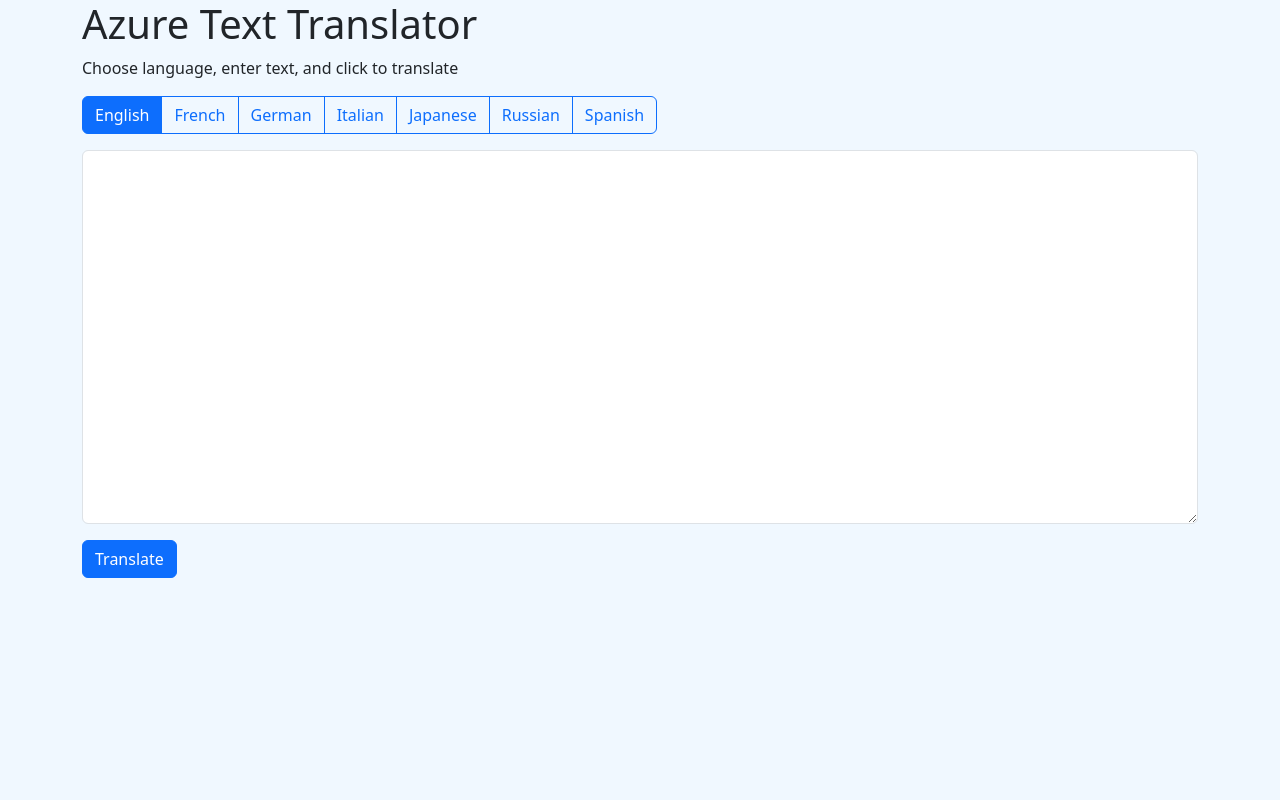
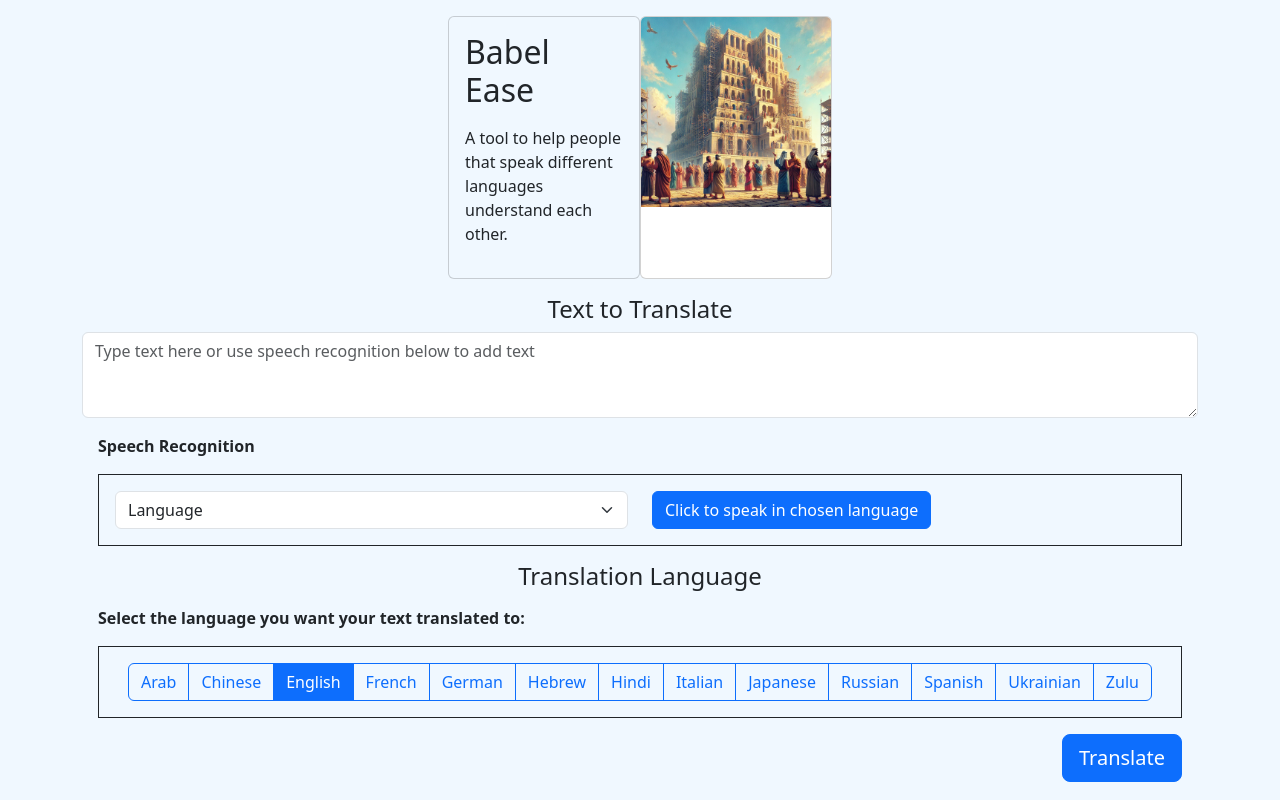
Before and after one commit to rebeccapeltz/FlaskTranslation, a Flask app: page / in a window 1280 px wide. Run offline with Flask 3, Linux system fonts and the light colour scheme.

Commit message:
add speech recongnition

```diff
--- a/app.py
+++ b/app.py
@@ -1,140 +1,204 @@
-from flask import Flask, render_template, request
+from flask import Flask, render_template, request, send_file, jsonify
 import requests
 import time
+import azure.cognitiveservices.speech as speechsdk
 
 # Importing the required libraries
 import os
-import uuid
-import json
 from dotenv import load_dotenv
 from requests import HTTPError
 
 load_dotenv()
+# Load the values from .env
+key = os.environ.get("TRANSLATOR_KEY")
+endpoint = os.environ.get("TEXT_TRANSLATION_ENDPOINT")
+region = os.environ.get('LOCATION')
+speechKey = os.environ.get('SPEECH_KEY')
 
 app = Flask(__name__)
+app.config['TEMPLATES_AUTO_RELOAD'] = True
 
-languages = {"en":"English","fr":"French","de":"German","it":"Italian","ja":"Japanese","ru":"Russian","es":"Spanish"}
+languages = {"ar": "Arab", "zh": "Chinese", \
+             "en": "English", "fr": "French", "de": "German", \
+             "he": "Hebrew", "it": "Italian", "ja": "Japanese", "ru": "Russian", \
+             "es": "Spanish", "uk": "Ukraine", "zu": "Zulu", "hi": "Hindi"}
 
 
 @app.context_processor
 def inject_now():
     return {'now': lambda: str(int(time.time()))}
 
+
 def index_get():
     return render_template('index.html')
 
+
 def index_post():
-	# Read the values from the form
-	text_to_translate = request.form['text']
-	if 'language' not in request.form:
-		print('Error: language not found')
-	print('before target language')
-	target_language_code = request.form.get('language')
-	print('target language',target_language_code)
+    # Read the values from the form
+    text_to_translate = request.form['text']
+    if 'language' not in request.form:
+        print('Error: language not found')
+    print('before target language')
+    target_language_code = request.form.get('language')
+    print('target language', target_language_code)
 
-	# Load the values from .env
-	key = os.environ.get("TRANSLATOR_KEY")
-	endpoint = os.environ.get("TEXT_TRANSLATION_ENDPOINT")
-	region = os.environ.get('LOCATION')
+    # Construct the request headers and body
+    headers = {
+        "Ocp-Apim-Subscription-Key": key,
+        "Content-Type": "application/json",
+        "Ocp-Apim-Subscription-Region": region  # Replace with your region, e.g., "westus"
+    }
 
-	# Construct the request headers and body
-	headers = {
-		"Ocp-Apim-Subscription-Key": key,
-		"Content-Type": "application/json",
-		"Ocp-Apim-Subscription-Region": region  # Replace with your region, e.g., "westus"
-	}
+    body = [{
+        "text": text_to_translate
+    }]
 
-	body = [{
-		"text": text_to_translate
-	}]
+    try:
+        # Make the request
+        response = requests.post(endpoint, headers=headers, json=body, params={"to": target_language_code})
+        json_response = response.json()
+        print("json response", json_response)
 
-	try:
-		# Make the request
-		response = requests.post(endpoint, headers=headers, json=body, params={"to": target_language_code})
-		json_response = response.json()
-		print(json_response)
-		translated_text = json_response[0]['translations'][0]['text']
-		print(f"Translated text: {translated_text}")
+        print("json response 0", json_response[0])
+        print("json response 1", json_response[1])
 
-		detected_language = json_response[0].detectedLanguage.language
-		print('after detected language')
-		print(f'detected_language: {detected_language}')
-		detected_language_score = json_response[0].detectedLanguage.score
-		print(f'detected_language_score {detected_language_score}')
+        translated_text = json_response[0]['translations'][0]['text']
+        print(f"Translated text: {translated_text}")
+        print(f"Detected language: ", json_response[0])
+        detected_language = json_response[0].detectedLanguage.language
+        print('after detected language')
+        print(f'detected_language: {detected_language}')
+        detected_language_score = json_response[0].detectedLanguage.score
+        print(f'detected_language_score {detected_language_score}')
+
+        # Call render template, passing the translated text,
+        # original text, and target language to the template
+        return render_template(
+            'results.html',
+            translated_text=translated_text,
+            text_to_translate=text_to_translate,
+            target_language_code=target_language_code,
+            detected_language=detected_language,
+            detected_language_score=detected_language_score
+        )
+    except HTTPError as exception:
+        if exception.error is not None:
+            print(f"Error Code: {exception.error.code}")
+            print(f"Message: {exception.error.message}")
 
 
-		# Call render template, passing the translated text,
-		# original text, and target language to the template
-		return render_template(
-		'results.html',
-			translated_text=translated_text,
-			text_to_translate=text_to_translate,
-			target_language_code=target_language_code,
-			detected_language=detected_language,
-			detected_language_score=detected_language_score
-		)
-	except HTTPError as exception:
-		if exception.error is not None:
-			print(f"Error Code: {exception.error.code}")
-			print(f"Message: {exception.error.message}")
+@app.route("/", methods=["GET", "POST"])
+def index():
+    if request.method == 'POST':
+        # Read the values from the form
+        text_to_translate = request.form['text']
+        print(text_to_translate)
+        target_language_code = request.form['language']
+        print(target_language_code)
 
-@app.route("/", methods=["GET","POST"])
-def index():
-	if request.method == 'POST':
-		# Read the values from the form
-		text_to_translate = request.form['text']
-		print(text_to_translate)
-		target_language_code = request.form['language']
-		print(target_language_code)
+        # Load the values from .env
+        key = os.getenv("TRANSLATOR_KEY")
+        endpoint = os.getenv("TEXT_TRANSLATION_ENDPOINT")
+        location = os.getenv('LOCATION')
 
-		# Load the values from .env
-		key = os.getenv("TRANSLATOR_KEY")
-		endpoint = os.getenv("TEXT_TRANSLATION_ENDPOINT")
-		location = os.getenv('LOCATION')
+        # Set up the header information
+        headers = {
+            'Ocp-Apim-Subscription-Key': key,
+            'Ocp-Apim-Subscription-Region': location,
+            'Content-type': 'application/json'
+        }
 
-		# Set up the header information
-		headers = {
-			'Ocp-Apim-Subscription-Key': key,
-			'Ocp-Apim-Subscription-Region': location,
-			'Content-type': 'application/json'
-		}
+        # Create the body of the request with the text to be
+        # translated
+        body = [{'text': text_to_translate}]
+        print('body', body)
 
-		# Create the body of the request with the text to be
-		# translated
-		body = [{'text': text_to_translate}]
-		# print('body', body)
+        # Make the call using post
+        response = requests.post(endpoint, headers=headers, json=body, params={"to": target_language_code})
 
-		# Make the call using post
-		response = requests.post(endpoint, headers=headers, json=body, params={"to": target_language_code})
+        # Check the response
+        if response.status_code == 200:
+            json_response = response.json()
 
-		# Check the response
-		if response.status_code == 200:
-			json_response = response.json()
+            print(json_response)
 
-			print(json_response)
+            translated_text = json_response[0]['translations'][0]['text']
+            print(f"Translated text: {translated_text}")
 
-			translated_text = json_response[0]['translations'][0]['text']
-			print(f"Translated text: {translated_text}")
+            detected_language_code = json_response[0]['detectedLanguage']['language']
+            detected_language_score = json_response[0]['detectedLanguage']['score']
+            print("detected", detected_language_code, detected_language_score)
 
-			detected_language_code = json_response[0]['detectedLanguage']['language']
-			detected_language_score = json_response[0]['detectedLanguage']['score']
-			print(detected_language_code, detected_language_score)
+            return render_template(
+                'results.html',
+                translated_text=translated_text,
+                text_to_translate=text_to_translate,
+                target_language_code=target_language_code,
+                detected_language_code=detected_language_code,
+                target_language=languages[target_language_code],
+                detected_language=languages[detected_language_code],
+                detected_language_score=detected_language_score
+            )
+        else:
+            print(f"Error Code: {response.status_code}")
+            print(f"Message: {response.text}")
+    else:
+        return render_template('index.html')
 
-			return render_template(
-				'results.html',
-				translated_text=translated_text,
-				text_to_translate=text_to_translate,
-				target_language_code=target_language_code,
-				detected_language_code=detected_language_code,
-				target_language=languages[target_language_code],
-				detected_language=languages[detected_language_code],
-				detected_language_score=detected_language_score
-			)
-		else:
-			print(f"Error Code: {response.status_code}")
-			print(f"Message: {response.text}")
-	else:
-		return render_template('index.html')
+
+def generate_speech(text, language):
+    region = os.environ.get('LOCATION')
+    speechKey = os.environ.get('SPEECH_KEY')
+    speech_config = speechsdk.SpeechConfig(subscription=speechKey, region=region)
+    speech_config.speech_synthesis_voice_name = language
+    synthesizer = speechsdk.SpeechSynthesizer(speech_config=speech_config)
+
+    result = synthesizer.speak_text_async(text).get()
+    if result.reason == speechsdk.ResultReason.SynthesizingAudioCompleted:
+        audio_filename = "output.wav"
+        with open(audio_filename, "wb") as audio_file:
+            audio_file.write(result.audio_data)
+        return audio_filename
+    else:
+        raise Exception("Speech synthesis failed")
+
+
+@app.route('/synthesize', methods=['POST'])
+def synthesize():
+    data = request.json
+    text = data['text']
+    language = data['language']
+    try:
+        audio_filename = generate_speech(text, language)
+        return send_file(audio_filename, as_attachment=True, mimetype="audio/wav")
+    except Exception as e:
+        return str(e), 500
+
+
+@app.route('/start_recognition', methods=['GET'])
+def start_recognition():
+    print("start recognition")
+    language_code = request.args.get("language_code")
+    print("language code:", language_code)
+    speech_config = speechsdk.SpeechConfig(subscription=speechKey, region=region)
+    source_language_config = speechsdk.languageconfig.SourceLanguageConfig(language_code)
+    audio_config = speechsdk.audio.AudioConfig(use_default_microphone=True)
+    speech_recognizer = speechsdk.SpeechRecognizer(speech_config=speech_config,
+                                                   source_language_config=source_language_config,
+                                                   audio_config=audio_config)
+    speech_recognition_result = speech_recognizer.recognize_once_async().get()
+    print("speech result", speech_recognition_result)
+    print("result text", speech_recognition_result.text)
+
+    if speech_recognition_result.reason == speechsdk.ResultReason.RecognizedSpeech:
+        print("RecognizedSpeech")
+        return jsonify({'text': speech_recognition_result.text})
+    elif speech_recognition_result.reason == speechsdk.ResultReason.NoMatch:
+        print("No Match")
+        return jsonify({'text': 'No speech could be recognized'})
+    else:
+        print("Cancelled")
+        return jsonify({'text': 'Speech recognition canceled'})
 
 
 if __name__ == '__main__':
--- a/requirements.txt
+++ b/requirements.txt
@@ -3,3 +3,4 @@
 requests
 python-dotenv
 azure-ai-translation-text
+azure-cognitiveservices-speech
--- a/static/js/speech.js
+++ /dev/null
@@ -1,4 +0,0 @@
- if /Mobi|Android|iPhone|iPad|iPod/i.test(userAgent) {
-    document.querySelector('#speakOriginal').style.display = 'none';
-    document.querySelector('#speakTranslated').style.display = 'none';
- }
--- /dev/null
+++ b/static/js/speechRecognition.js
@@ -0,0 +1,58 @@
+document.addEventListener('DOMContentLoaded', (event) => {
+    document.querySelector("#speakInput").addEventListener("click", startRecognition);
+});
+
+function startRecognition(event) {
+    // Prevent default form submission or other default behavior
+    event.preventDefault();
+
+    let languageCodeSelect = document.querySelector("#speechLanguageSelect");
+    let languageCode = languageCodeSelect.options[languageCodeSelect.selectedIndex].value;
+    let apiCall = '/start_recognition?language_code=' + languageCode;
+
+    fetch(apiCall)
+        .then(response => response.json())
+        .then(data => {
+            console.log(data);
+            document.querySelector("#input_text").value = data.text;
+        })
+        .catch(error => console.error('Error:', error));
+}
+
+
+
+
+//function startRecognitionOld(event) {
+////    event.preventDefault();
+//    // get selected language code
+////    debugger
+//    let languageCodeSelect = document.querySelector("#speechLanguageSelect");
+//    let languageCode = languageCodeSelect.options[languageCodeSelect.selectedIndex].value;
+//    let apiCall = '/start_recognition?language_code=' + languageCode
+////    console.log(apiCall)
+//
+//    fetch(apiCall)
+//        .then(response => response.json())
+//        .then(data => {
+////            debugger
+//            console.log(data);
+//            document.querySelector("#input_text").value = data.text;
+//        })
+//}
+
+// button speak
+//document.querySelector('#speakInput')
+//button.disabled = true;
+
+//const selectElement = document.getElementById('speechLanguageSelect');
+//selectElement.addEventListener('change', function() {
+//    const selectedValue = selectElement.value;
+//    if (selectedValue === "none"){
+//        //add disabled to button
+//        document.querySelector('#speakInput').disabled = true;
+//    } else {
+//        //remove disabled from button
+//        document.querySelector('#speakInput').disabled = false;
+//    }
+//
+//});
--- a/templates/index.html
+++ b/templates/index.html
@@ -11,61 +11,164 @@
         body {
             background-color: aliceblue;
         }
+        .background {
+            background-color: aliceblue;
+        }
     </style>
 </head>
 
 <body>
 <div class="container">
-        <h1>Azure Text Translator</h1>
-        <div>Choose language, enter text, and click to translate</div>
-        <div>
+    <!--    <h1>Babel Ease</h1>-->
+
+    <div class="d-flex justify-content-center m-3">
+<!--        <div class="card col-6 background" style="width: 12rem;">-->
+<!--            <div class="card-body">-->
+<!--                <p class="card-text text-center mt-3">It was difficult to build the Tower of Babel because the builders-->
+<!--                    spoke </p>-->
+<!--            </div>-->
+<!--        </div>-->
+<!--        <div class="card col-6" style="width: 12rem;">-->
+<!--            <img class="card-img-top" src="{{url_for('static', filename='images/babel-no-understand.png')}}"-->
+<!--                 alt="Card image cap">-->
+<!--        </div>-->
+        <div class="card col-6 background" style="width: 12rem;">
+            <div class="card-body">
+                <h2 class="card-text">Babel Ease</h2>
+                <p class="mt-3">A tool to help people that speak different languages understand each other.</p>
+            </div>
+        </div>
+        <div class="card col-6" style="width: 12rem;">
+            <img class="card-img-top" src="{{url_for('static', filename='images/babel-understand.png')}}"
+                 alt="Card image cap">
+        </div>
+<!--        <div class="card col-6 background" style="width: 12rem;">-->
+<!--            <div class="card-body">-->
+<!--                <p class="card-text mt-3">The tower could be built if there was a way to understant other languages.</p>-->
+<!--            </div>-->
+<!--        </div>-->
+    </div>
+
 
     <form id="myForm" method="POST">
-                <div class="btn-group mt-3 mb-3 flex-wrap" role="group" aria-label="Basic radio toggle button group">
-                    <input type="radio" value="en" class="btn-check" name="language" id="btnradio1" autocomplete="off"
-                        checked>
+        <h4 class="text-center">Text to Translate</h4>
+        <div class="text-center">
+            <div class="form-group">
+                    <textarea placeholder="Type text here or use speech recognition below to add text" name="text"
+                              id="input_text" cols="15" rows="3" class="form-control"></textarea>
+            </div>
+        </div>
+        <div class="m-3"><span class="fw-bold">Speech Recognition</span></div>
+
+        <div class="border border-dark m-3">
+
+            <!-- speech recognition-->
+            <div class="m-3">
+                <div class="row">
+                    <div class="input-group col">
+                        <select id="speechLanguageSelect" class="form-select">
+                            <option value="none" selected>Language</option>
+                            <option value="ar-SA">Arab</option>
+                            <option value="zh-CN">Chinese</option>
+                            <option value="en-US">English</option>
+                            <option value="fr-FR">French</option>
+                            <option value="de-DE">German</option>
+                            <option value="he-IL">Hebrew</option>
+                            <option value="hi-IN">Hindi</option>
+                            <option value="it-IT">Italian</option>
+                            <option value="ja-JP">Japnaese</option>
+                            <option value="ru-RU">Russian</option>
+                            <option value="es-MX">Spanish</option>
+                            <option value="uk-UA">Ukaraine</option>
+                            <option value="zu-ZA">Zulu</option>
+                        </select>
+                    </div>
+                    <div class="input-group-append col">
+                        <button id="speakInput" onclick="startRecognition()" class="btn btn-primary">
+                            Click to speak in chosen language
+                        </button>
+                    </div>
+                </div>
+            </div>
+        </div>
+
+        <h4 class="text-center mt-3">Translation Language</h4>
+        <div class="m-3"><span class="fw-bold">Select the language you want your text translated to:</span></div>
+
+        <div class="border border-dark text-center m-3">
+            <div class="btn-group flex-wrap m-3" role="group"
+                 aria-label="Language to translate to">
+
+                <input type="radio" value="ar" class="btn-check" name="language" id="btnradio0"
+                       autocomplete="off">
+                <label class="btn btn-outline-primary" for="btnradio0">Arab</label>
+
+                <input type="radio" value="zh" class="btn-check" name="language" id="btnradio9"
+                       autocomplete="off">
+                <label class="btn btn-outline-primary" for="btnradio9">Chinese</label>
+
+                <input type="radio" value="en" class="btn-check" name="language" id="btnradio1"
+                       autocomplete="off" checked>
                 <label class="btn btn-outline-primary" for="btnradio1">English</label>
 
-                    <input type="radio" value="fr" class="btn-check" name="language" id="btnradio2" autocomplete="off">
+                <input type="radio" value="fr" class="btn-check" name="language" id="btnradio2"
+                       autocomplete="off">
                 <label class="btn btn-outline-primary" for="btnradio2">French</label>
 
-                    <input type="radio" value="de" class="btn-check" name="language" id="btnradio3" autocomplete="off">
+                <input type="radio" value="de" class="btn-check" name="language" id="btnradio3"
+                       autocomplete="off">
                 <label class="btn btn-outline-primary" for="btnradio3">German</label>
 
-                    <input type="radio" value="it" class="btn-check" name="language" id="btnradio4" autocomplete="off">
+                <input type="radio" value="he" class="btn-check" name="language" id="btnradio02"
+                       autocomplete="off">
+                <label class="btn btn-outline-primary" for="btnradio02">Hebrew</label>
+
+                <input type="radio" value="hi" class="btn-check" name="language" id="btnradio01"
+                       autocomplete="off">
+                <label class="btn btn-outline-primary" for="btnradio01">Hindi</label>
+
+                <input type="radio" value="it" class="btn-check" name="language" id="btnradio4"
+                       autocomplete="off">
                 <label class="btn btn-outline-primary" for="btnradio4">Italian</label>
 
-                    <input type="radio" value="ja" class="btn-check" name="language" id="btnradio5" autocomplete="off">
+                <input type="radio" value="ja" class="btn-check" name="language" id="btnradio5"
+                       autocomplete="off">
                 <label class="btn btn-outline-primary" for="btnradio5">Japanese</label>
 
-                    <input type="radio" value="ru" class="btn-check" name="language" id="btnradio6" autocomplete="off">
+                <input type="radio" value="ru" class="btn-check" name="language" id="btnradio6"
+                       autocomplete="off">
                 <label class="btn btn-outline-primary" for="btnradio6">Russian</label>
 
-                    <input type="radio" value="es" class="btn-check" name="language" id="btnradio7" autocomplete="off">
+                <input type="radio" value="es" class="btn-check" name="language" id="btnradio7"
+                       autocomplete="off">
                 <label class="btn btn-outline-primary" for="btnradio7">Spanish</label>
+
+                <input type="radio" value="uk" class="btn-check" name="language" id="btnradio8"
+                       autocomplete="off">
+                <label class="btn btn-outline-primary" for="btnradio8">Ukrainian</label>
+
+                <input type="radio" value="zu" class="btn-check" name="language" id="btnradio03"
+                       autocomplete="off">
+                <label class="btn btn-outline-primary" for="btnradio03">Zulu</label>
             </div>
-                <div class="form-group mb-3">
-                    <textarea name="text" cols="20" rows="15" class="form-control"></textarea>
         </div>
 
-                <!-- <div class="form-group">
-					<label for="language">Select language:</label>
-					<select name="language" class="form-control">
-						<option value="en">English</option>
-						<option value="fr">French</option>
-						<option value="de">German</option>
-						<option value="it">Italian</option>
-						<option value="ja">Japanese</option>
-						<option value="ru">Russian</option>
-						<option value="es">Spanish</option>
-					</select>
-				</div> -->
-                <div>
-                    <button type="submit" class="btn btn-primary">Translate</button>
+
+        <div class="m-3 text-end">
+            <button type="submit" class="btn btn-lg btn-primary">Translate</button>
         </div>
+
     </form>
 </div>
-    </div>
+<script src="{{ url_for('static', filename='js/speechRecognition.js', v=now()) }}"></script>
+
+<!--<script>-->
+<!--    languages = {"ar": "Arab", "zh": "Chinese",-->
+<!--    "en": "English", "fr": "French", "de": "German",-->
+<!--    "he": "Hebrew","it": "Italian", "ja": "Japanese", "ru": "Russian",-->
+<!--    "es": "Spanish", "uk": "Ukraine", "zu": "Zulu", "hi": "Hindi"};-->
+<!--    console.log(languages);-->
+<!--</script>-->
 
 </body>
 
```
Also changed, not shown: azure_voices.py (added, +30 -0 lines), static/js/azspeech.js (added, +69 -0 lines), static/js/results.js (+7 -7 lines), templates/results.html (+41 -19 lines), README.md, static/images/babel-no-understand.png (added), static/images/babel-understand.png (added). Lines whose indentation alone changed are shown as unchanged.
